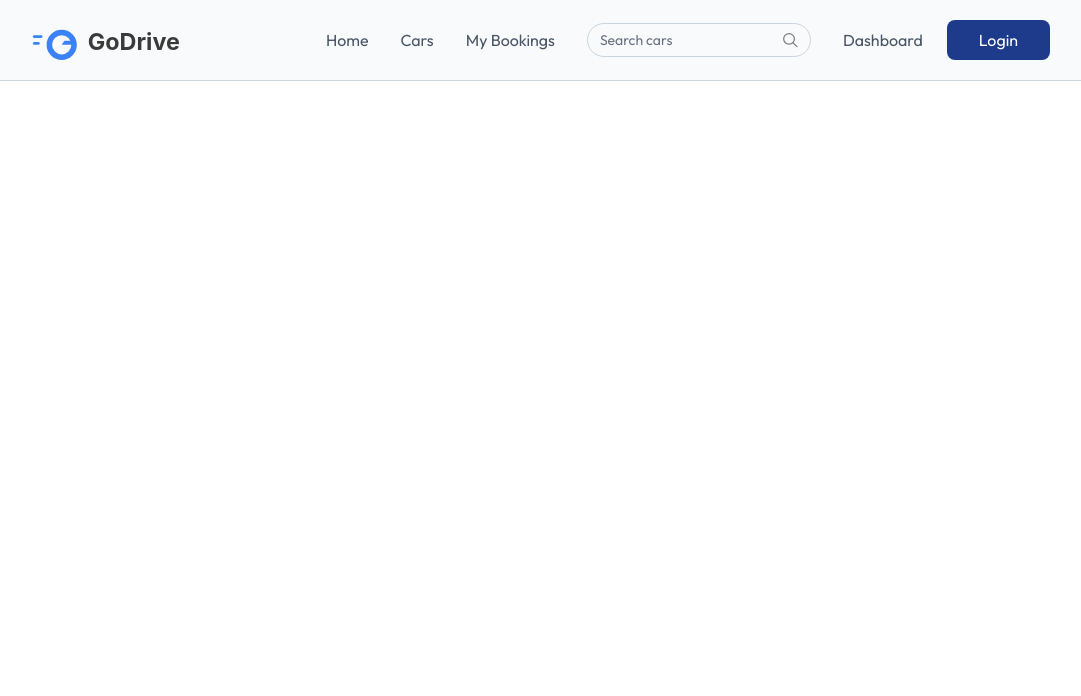
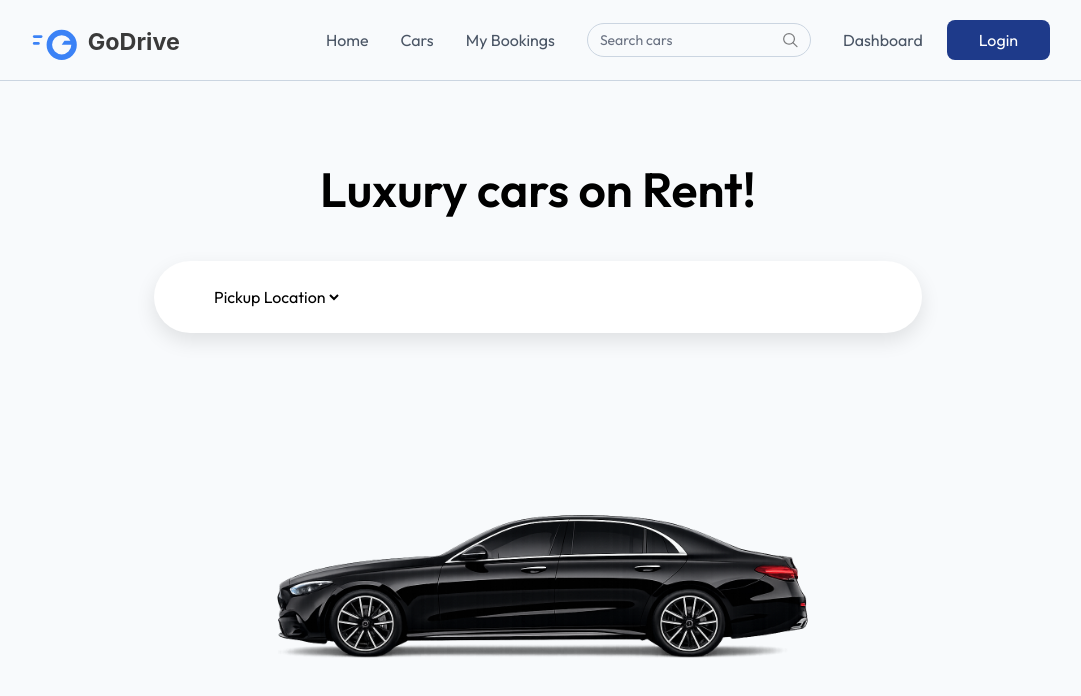
Before and after one commit to athmika2904/CarRental-Website, a React (Vite) app in the folder clientpage/: page / in a window 1280 px wide. Shown: the top 696 px of the page, without its empty margins (102-1183 px from the left). Built offline with nearby package versions, Linux system fonts and the light colour scheme.

Commit message:
home page implementation

```diff
--- a/clientpage/src/App.jsx
+++ b/clientpage/src/App.jsx
@@ -13,7 +13,7 @@ const App = () => {
       {!isOwnerpath && <Navbar setShowLogin={setShowLogin}/>}
       <Routes>
         <Route path='/' element={<Home/>}/>
-        <Route path='/car-details' element={<carDetails/>}/>
+        <Route path='/car-details/:id' element={<carDetails/>}/>
         <Route path='/cars' element={<Cars/>}/>
         <Route path='/my-bookings' element={<MyBookings/>}/>
       </Routes>
--- a/clientpage/src/assets/assets.js
+++ b/clientpage/src/assets/assets.js
@@ -41,7 +41,7 @@ import car_image2 from "./car_image2.png"
 import car_image3 from "./car_image3.png"
 import car_image4 from "./car_image4.png"
 
-export const cityList = ['New York', 'Los Angeles', 'Houston', 'Chicago']
+export const cityList = ['Mumbai', 'Bengaluru', 'Delhi', 'Kolkota']
 
 export const assets = {
     logo,
--- /dev/null
+++ b/clientpage/src/components/Hero.jsx
@@ -0,0 +1,27 @@
+import React from 'react'
+import { assets, cityList } from '../assets/assets'
+import { useState } from 'react';
+const Hero = () => {
+    const [pickupLocation,setPickupLocation]=useState(" ");
+  return (
+    <div className='h-screen flex flex-col items-center justify-center gap-12 bg-light text-center'>
+      <h1 className='text-4xl md:text-5xl font-semibold'>Luxury cars on Rent!</h1>
+      <form className='flex flex-col md:flex-row items-start md:items-center justify-between
+      p-6 rounded-lg md:rounded-full w-full max-w-md md:max-w-3xl
+      bg-white shadow-[0px_8px_20px_rgba(0,0,0,0.1)]'>
+        <div className='flex flex-col md:flex-row items-start md:items-center gap-10 md:ml-8'>
+            <div>
+                <select required value={pickupLocation} onChange={(e)=>setPickupLocation(e.target.value)}>
+                    <option value="">Pickup Location</option>
+                    {cityList.map((city)=><option key={city} value={city}>{city}</option>)}
+                </select>
+                <p className='px-1 text-sm text-gray-500'>{pickupLocation ? pickupLocation:'Please select the location'}</p>
+            </div>
+        </div>
+      </form>
+      <img src={assets.main_car} alt="car" className='max-h-104' />
+    </div>
+  )
+}
+
+export default Hero
--- a/clientpage/src/pages/Home.jsx
+++ b/clientpage/src/pages/Home.jsx
@@ -1,10 +1,11 @@
 import React from 'react'
+import Hero from '../components/Hero'
 
 const Home = () => {
   return (
-    <div>
-
-    </div>
+    <>
+      <Hero/>
+    </>
   )
 }
 
```
